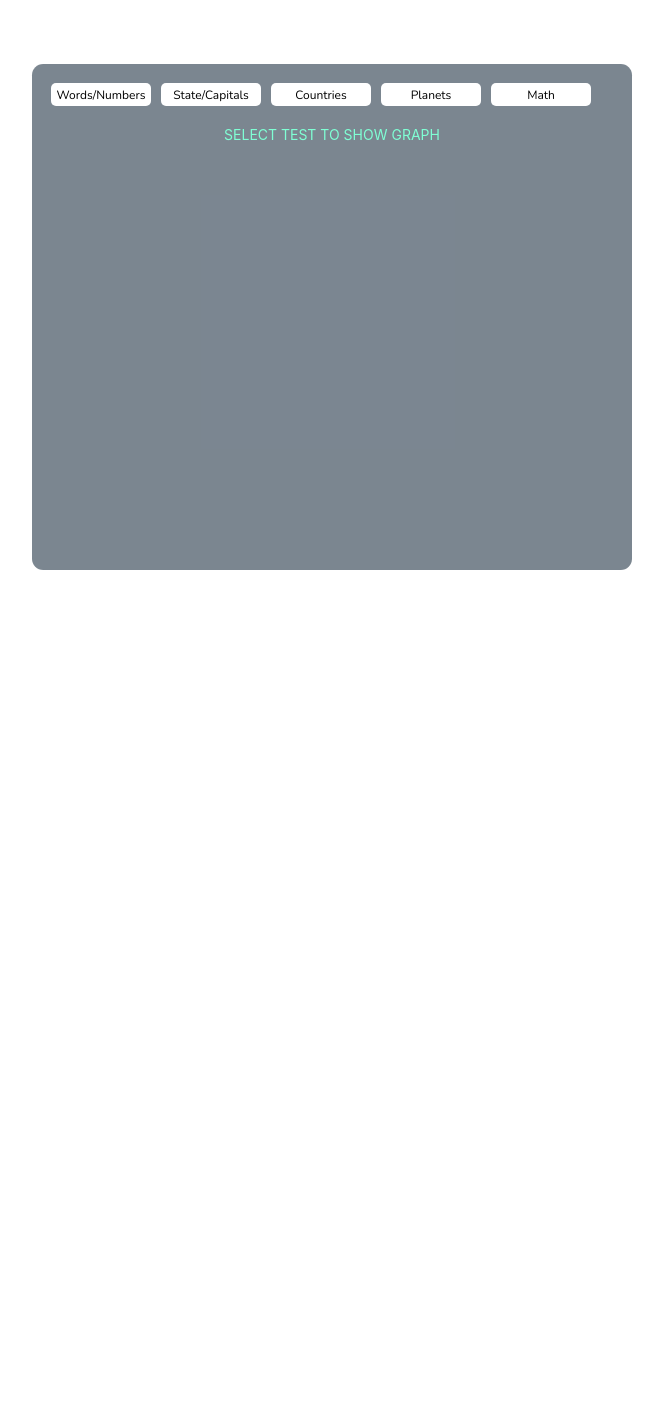
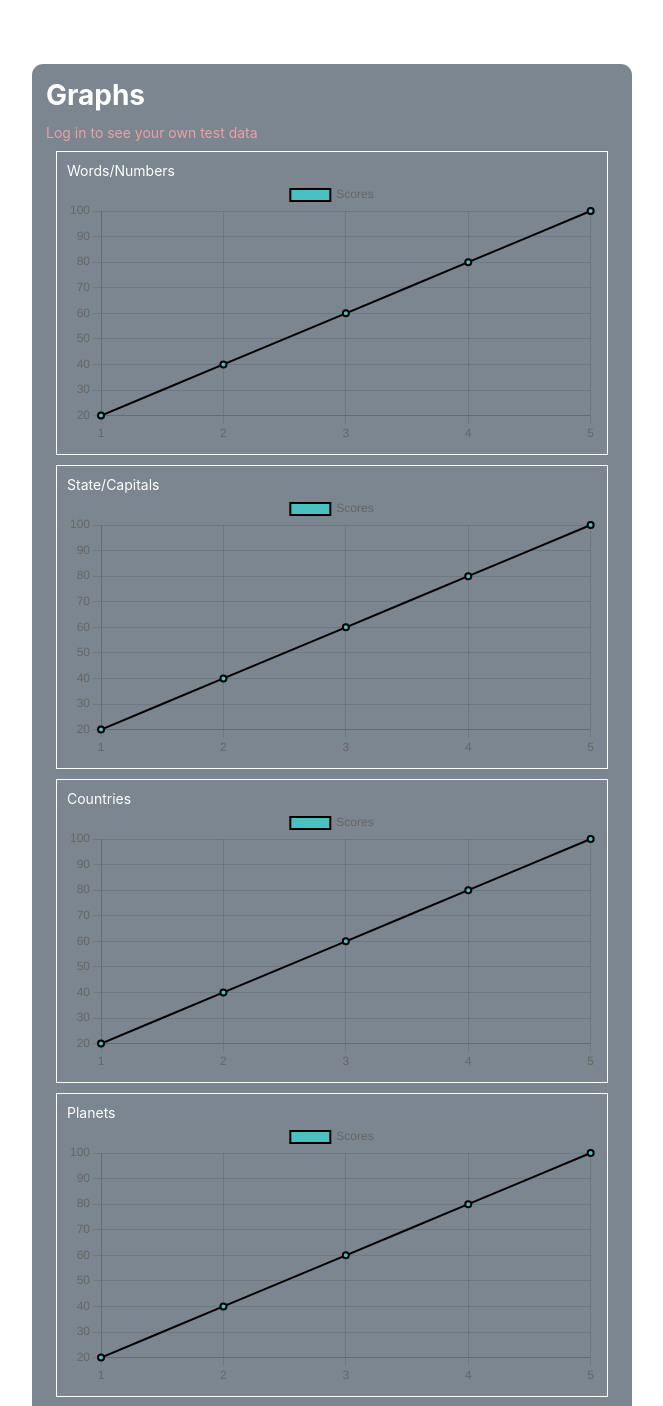
Before and after one commit to jotis00/tr-frontend, a React (Create React App) app: page /progressgraphs in a window 1280 px wide. Shown: the part 60-1466 px from the top of the page, without its empty margins (308-971 px from the left). Before the commit the page ends 800 px from the top, so only its background shows below. Built offline with nearby package versions, Linux system fonts and the light colour scheme.

Commit message:
charts finally done

```diff
--- a/src/App.css
+++ b/src/App.css
@@ -199,6 +199,19 @@ section {
     margin-bottom: 4px;
 }
 
+#graph1 {
+    margin-bottom: 12px;
+}
+
+.show {
+    color: rgb(235, 160, 160);
+}
+.graphdiv {
+    border-style: solid;
+    border-width: 1px;
+    padding: 10px;
+    margin: 10px;
+}
 form {
     display: flex;
     flex-direction: column;
--- a/src/components/LineChart.js
+++ b/src/components/LineChart.js
@@ -1,16 +1,68 @@
-import {Line } from "react-chartjs-2";
 
-const LineChart = () => {
+import {Line} from 'react-chartjs-2';
+import {
+  Chart as ChartJS,
+  CategoryScale,
+  LinearScale,
+  PointElement,
+  LineElement,
+  Title,
+  Tooltip,
+  Legend,
+} from 'chart.js';
 
+import { Component } from 'react';
 
-  return (
-    <div>
-        <Line
+ChartJS.register(CategoryScale, LinearScale, PointElement, LineElement, Title, Tooltip, Legend);
 
-        />
+class LineChart extends Component {
+  constructor(props) {
+    console.log(props);
+    super(props);
+    this.state = {
+      data: {
+        labels: props.chartLables,
+        datasets: [
+          {
+            label: 'Scores',
+            data: props.chartValues,
+            fill: false,
+            lineTension: 0.5,
+            backgroundColor: 'rgba(75,192,192,1)',
+            borderColor: 'rgba(0,0,0,1)',
+            borderWidth: 2,
+          }
+        ]
+      }
+    }
+  }
 
-    </div>
-  )
-}
+  render() {
+    return (
+          <Line
+          id={this.props.data}
+            data={this.state.data}
+            options= {{
+                type: 'line',
+                data: this.state.data,
+                options: {
+                  responsive: true,
+                  plugins: {
+                    legend: {
+                      position: 'top',
+                    },
+                    title: {
+                      display: true,
+                      text: 'Chart.js Line Chart'
+                    }
+                  }
+                }
+            }
+            }
+          />
+
+      );
+  }
+};
 
 export default LineChart;
--- a/src/components/ProgressGraphs.js
+++ b/src/components/ProgressGraphs.js
@@ -1,113 +1,110 @@
 import axios from "../api/axios";
 import { useState, useEffect } from "react";
 import LineChart from "./LineChart";
-import Chart from 'chart.js/auto';
-
-
 
 const ProgressGraphs = () => {
-    const [rerender, setRerender] = useState(false);
-    var testName = '';
+    const [wordArr, setWordArr] = useState(['1', '2', '3','4','5']);
+    const [wordArr1, setWordArr1] = useState([20, 40, 60, 80, 100]);
 
-      const wordNumberGraph = () => {
-      testName = "wordNumber"
-      var testNameLabel = document.getElementById("testNameLabel");
-      testNameLabel.textContent = "Words/Numbers";
-      axiosRequest();
+    const [stateArr, setStateArr] = useState(['1', '2', '3','4','5']);
+    const [stateArr1, setStateArr1] = useState([20, 40, 60, 80, 100]);
+
+    const [countryArr, setCountryArr] = useState(['1', '2', '3','4','5']);
+    const [countryArr1, setCountryArr1] = useState([20, 40, 60, 80, 100]);
+
+    const [planetArr, setPlanetArr] = useState(['1', '2', '3','4','5']);
+    const [planetArr1, setPlanetArr1] = useState([20, 40, 60, 80, 100]);
+
+    const [mathArr, setMathArr] = useState(['1', '2', '3','4','5']);
+    const [mathArr1, setMathArr1] = useState([20, 40, 60, 80, 100]);
+
+    const [loggedIn, setLoggedIn] = useState(sessionStorage.getItem("loggedIn"))
+
+    var dateArr = [];
+    var scoreArr =[];
+
+    if (loggedIn) {
+      axiosRequest("wordNumber");
+      axiosRequest("stateCapital");
+      axiosRequest("country");
+      axiosRequest("planet");
+      axiosRequest("math");
     }
 
-    const stateCapitalGraph = () => {
-      testName = "stateCapital"
-      var testNameLabel = document.getElementById("testNameLabel");
-      testNameLabel.textContent = "State/Capitals";
-      axiosRequest();
-    }
-    const countriesGraph = () => {
-      testName = "country"
-      var testNameLabel = document.getElementById("testNameLabel");
-      testNameLabel.textContent = "Country";
-      axiosRequest();
-    }
-    const planetGraph = () => {
-      testName = "planet"
-      var testNameLabel = document.getElementById("testNameLabel");
-      testNameLabel.textContent = "Planet";
-      axiosRequest();
-    }
-    const mathGraph = () => {
-      testName = "math"
-      var testNameLabel = document.getElementById("testNameLabel");
-      testNameLabel.textContent = "Math";
-      axiosRequest();
-    }
+    const  axiosRequest = async (testName) => {
+      dateArr = [];
+      scoreArr = [];
 
-    var testDataArr = [];
-
-    const  axiosRequest = async () => {
-      testDataArr = [];
-      let stagingArr = [];
-
-      if (sessionStorage.getItem("loggedIn")) {
         try {
           const response = await axios.get(`/api/test/${testName}`, {
             headers: {'Content-Type' : 'application/json', 'Authorization' : `Bearer ${sessionStorage.getItem('accessToken')}`}
           }
           );
 
+
         for(let i=0; i < response.data.length; i++) {
-          stagingArr.push(response.data[i].date);
-          stagingArr.push(parseInt(response.data[i].score));
-          testDataArr.push(stagingArr);
-
-          stagingArr = [];
+          dateArr.push(response.data[i].date);
+          scoreArr.push(parseInt(response.data[i].score));
         }
 
         }
         catch (err) {
             console.log(err.data);
         }
-      } else {
-        testDataArr.push(['1/2/2022', 50], ['1/3/2022', 60], ['1/4/2022', 70], ['1/5/2022', 80])
+
+        if (testName === "wordNumber") {
+          setWordArr(dateArr);
+          setWordArr1(scoreArr);
+        }
+        else if (testName == "stateCapital") {
+          setStateArr(dateArr);
+          setStateArr1(scoreArr);
+        }
+        else if (testName === "country") {
+          setCountryArr(dateArr);
+          setCountryArr1(scoreArr);
+        }
+        else if (testName === "planet") {
+          setPlanetArr(dateArr);
+          setPlanetArr1(scoreArr);
+        }
+        else {
+          setMathArr(dateArr);
+          setMathArr1(scoreArr);
+        }
       }
-
-        //create plot
-        const ctx = document.getElementById('myChart');
-        const myChart = new Chart(ctx, {
-          type: 'line',
-          data: {
-              datasets: [{
-                  label: 'Score',
-                  data: testDataArr,
-                  backgroundColor: [
-                      // 'rgba(255, 99, 132, 0.2)',
-                  ],
-                  borderColor: 'rgb(75, 192, 192)',
-                  borderWidth: 1
-              }]
-          },
-          options: {
-              scales: {
-                  y: {
-                      beginAtZero: true
-                  }
-              }
-          }
-      });
-
-      setRerender(!rerender);
-  }
-
 
   return (
     <div className="gs">
-      <button className="gb" onClick={wordNumberGraph}>Words/Numbers</button>
-      <button className="gb" onClick={stateCapitalGraph}>State/Capitals</button>
-      <button className="gb" disabled={true} onClick={countriesGraph}>Countries</button>
-      <button className="gb" disabled={true} onClick={planetGraph}>Planets</button>
-      <button className="gb" disabled={true} onClick={mathGraph}>Math</button>
-      <label id="testNameLabel">SELECT TEST TO SHOW GRAPH</label>
-      <canvas id="myChart" width="400" height="400"></canvas>
+      <h1 id="graph1">Graphs</h1>
+      <p className={loggedIn ? "offcreen" : "show"}>Log in to see your own test data</p>
+
+      <div className="graphdiv">
+        <label>Words/Numbers </label>
+        <LineChart chartLables={wordArr} chartValues={wordArr1}/>
       </div>
+
+      <div className="graphdiv">
+        <label>State/Capitals </label>
+        <LineChart chartLables={stateArr} chartValues={stateArr1}/>
+      </div>
+
+    <div className="graphdiv">
+      <label>Countries</label>
+      <LineChart chartLables={countryArr} chartValues={countryArr1}/>
+    </div>
+
+    <div className="graphdiv">
+      <label>Planets</label>
+      <LineChart chartLables={planetArr} chartValues={planetArr1}/>
+    </div>
+
+    <div className="graphdiv">
+      <label>Math</label>
+      <LineChart chartLables={mathArr} chartValues={mathArr1}/>
+    </div>
+
+    </div>
   )
 }
 
```
